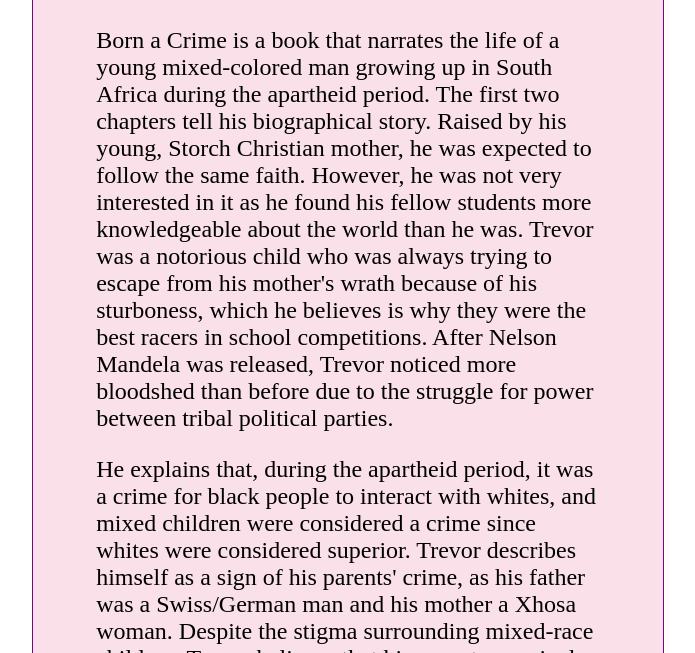
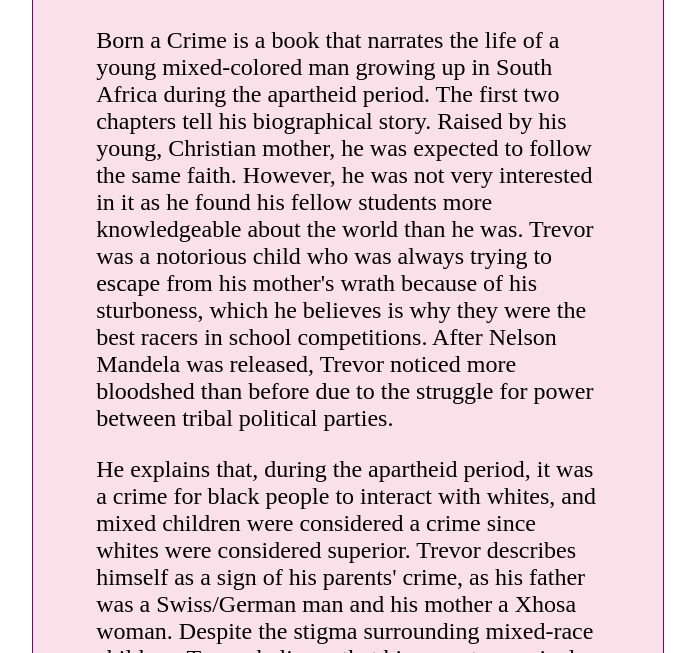
Before and after one commit to priscilla-mikisa/mentorshipProgram, a plain HTML site: page NYJ.html in a window 1280 px wide. Shown: the part 147-800 px from the top of the page, without its empty margins (292-987 px from the left). Drawn offline with Linux system fonts and the light colour scheme.

```diff
--- a/NYJ.html
+++ b/NYJ.html
@@ -9,7 +9,7 @@
 <body>
     <div id="Summary">
         <h2>Born a crime</h2>
-        <p>Born a Crime is a book that narrates the life of a young mixed-colored man growing up in South Africa during the apartheid period. The first two chapters tell his biographical story. Raised by his young, Storch Christian mother, he was expected to follow the same faith. However, he was not very interested in it as he found his fellow students more knowledgeable about the world than he was.
+        <p>Born a Crime is a book that narrates the life of a young mixed-colored man growing up in South Africa during the apartheid period. The first two chapters tell his biographical story. Raised by his young, Christian mother, he was expected to follow the same faith. However, he was not very interested in it as he found his fellow students more knowledgeable about the world than he was.
 
             Trevor was a notorious child who was always trying to escape from his mother's wrath because of his sturboness, which he believes is why they were the best racers in school competitions.
 
```
